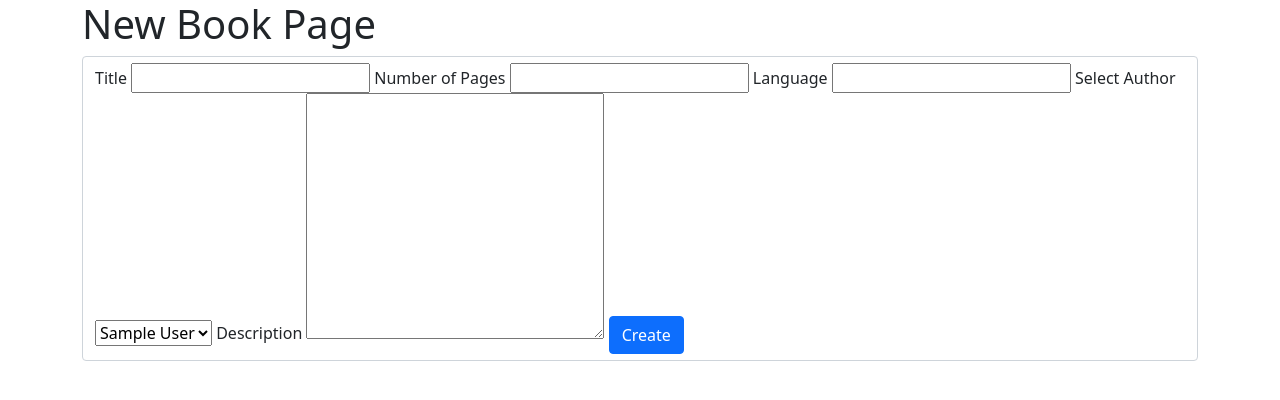
After one commit to rvua/BookShelf, a Flask app: page /books/new in a window 1280 px wide. The commit adds this page. Shown: the top 400 px of the page. Run offline with Flask 2, Linux system fonts and the light colour scheme; tables that the repository leaves empty or names only in its code hold one stand-in row (values such as "Sample post").

Commit message:
book controller, author model, templates/forms

```diff
--- a/flask_app/controllers/book_controller.py
+++ b/flask_app/controllers/book_controller.py
@@ -1,7 +1,13 @@
 from flask_app import app
 from flask import render_template, redirect, session, request
 
+from flask_app.models.author import Author
 
 @app.route("/books")
 def books():
     return render_template("books.html")
+
+@app.route("/books/new")
+def new_book():
+    authors = Author.get_all_authors()
+    return render_template("new_book.html", authors = authors)
--- a/flask_app/models/author.py
+++ b/flask_app/models/author.py
@@ -12,7 +12,14 @@ class Author:
     @classmethod
     def create_author(cls, data):
         query = "INSERT INTO authors (first_name, last_name, created_at, updated_at) VALUES (%(first_name)s, %(last_name)s, NOW(), NOW());"
+        results = connectToMySQL('book_authors').query_db(query, data)
+        return results
 
-        results = connectToMySQL('book_authors').query_db(query, data)
-
-        return results
+    @classmethod
+    def get_all_authors(cls):
+        query = "SELECT * FROM authors;"
+        results = connectToMySQL('book_authors').query_db(query)
+        authors = []
+        for one_author in results:
+            authors.append(cls(one_author))
+        return authors
--- a/flask_app/templates/books.html
+++ b/flask_app/templates/books.html
@@ -9,6 +9,7 @@
 </head>
 <body>
     <div class="container">
+        <a href="/books/new" class="btn btn-info float-end mt-2">Add a New Book!</a>
         <h1>Authors and Books</h1>
         <h2>Add Author</h2>
         <form action="/new_author" method="post">
--- /dev/null
+++ b/flask_app/templates/new_book.html
@@ -0,0 +1,40 @@
+<!DOCTYPE html>
+<html lang="en">
+<head>
+    <meta charset="UTF-8">
+    <meta http-equiv="X-UA-Compatible" content="IE=edge">
+    <meta name="viewport" content="width=device-width, initial-scale=1.0">
+    <link href="https://cdn.jsdelivr.net/npm/bootstrap@5.1.3/dist/css/bootstrap.min.css" rel="stylesheet" integrity="sha384-1BmE4kWBq78iYhFldvKuhfTAU6auU8tT94WrHftjDbrCEXSU1oBoqyl2QvZ6jIW3" crossorigin="anonymous">
+    <title>New Book</title>
+</head>
+<body>
+    <div class="container">
+        <h1>New Book Page</h1>
+
+        <div class="form-control">
+            <form action="/create_book" method="post">
+                <label for="title">Title</label>
+                <input type="text" name="title">
+
+                <label for="pages">Number of Pages</label>
+                <input type="number" name="pages">
+
+                <label for="language">Language</label>
+                <input type="text" name="language">
+
+                <label for="author_id">Select Author</label>
+                <select name="author_id">
+                    {% for author in authors %}
+                    <option value="{{author.id}}">{{author.first_name}} {{author.last_name}}</option>
+                    {% endfor %}
+                </select>
+
+                <label for="description">Description</label>
+                <textarea name="description" cols="30" rows="10"></textarea>
+
+                <input type="submit" value="Create" class="btn btn-primary">
+            </form>
+        </div>
+    </div>
+</body>
+</html>
```
